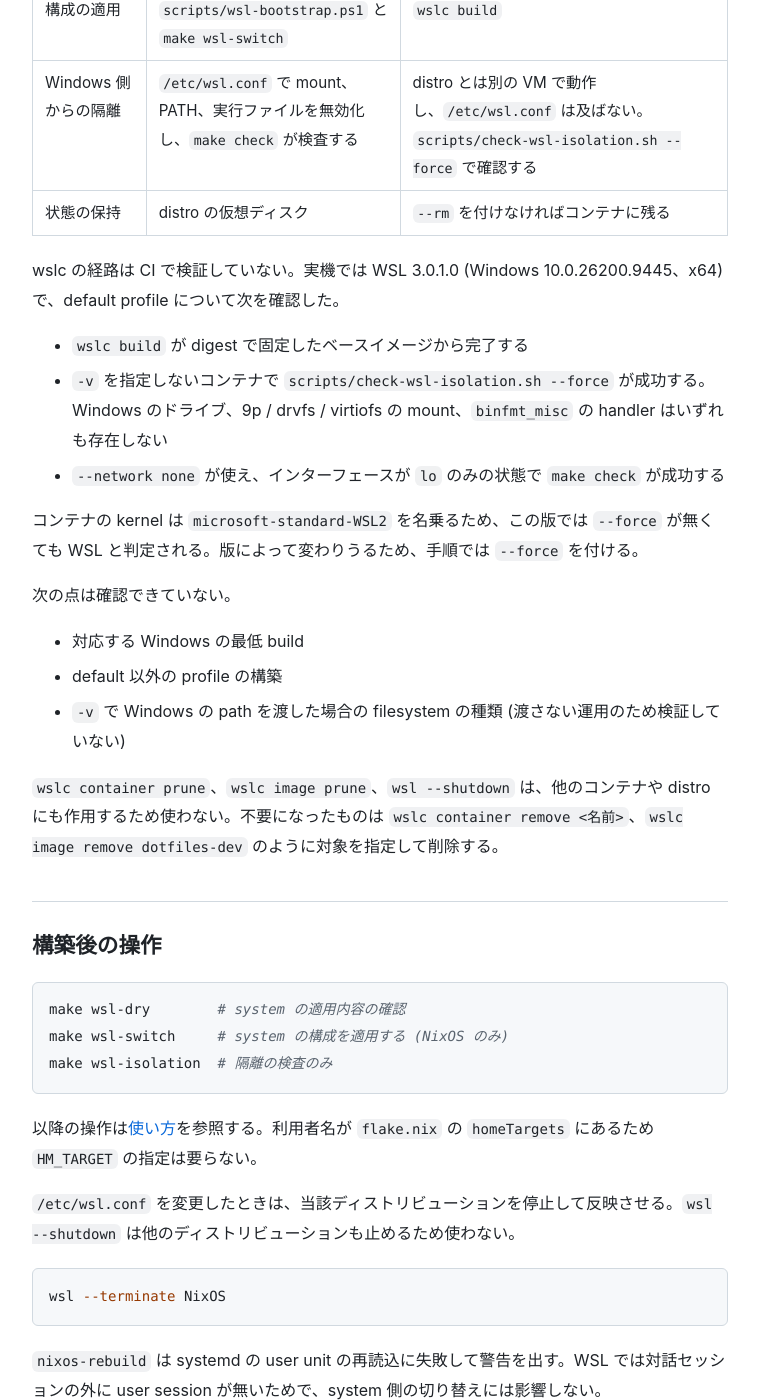
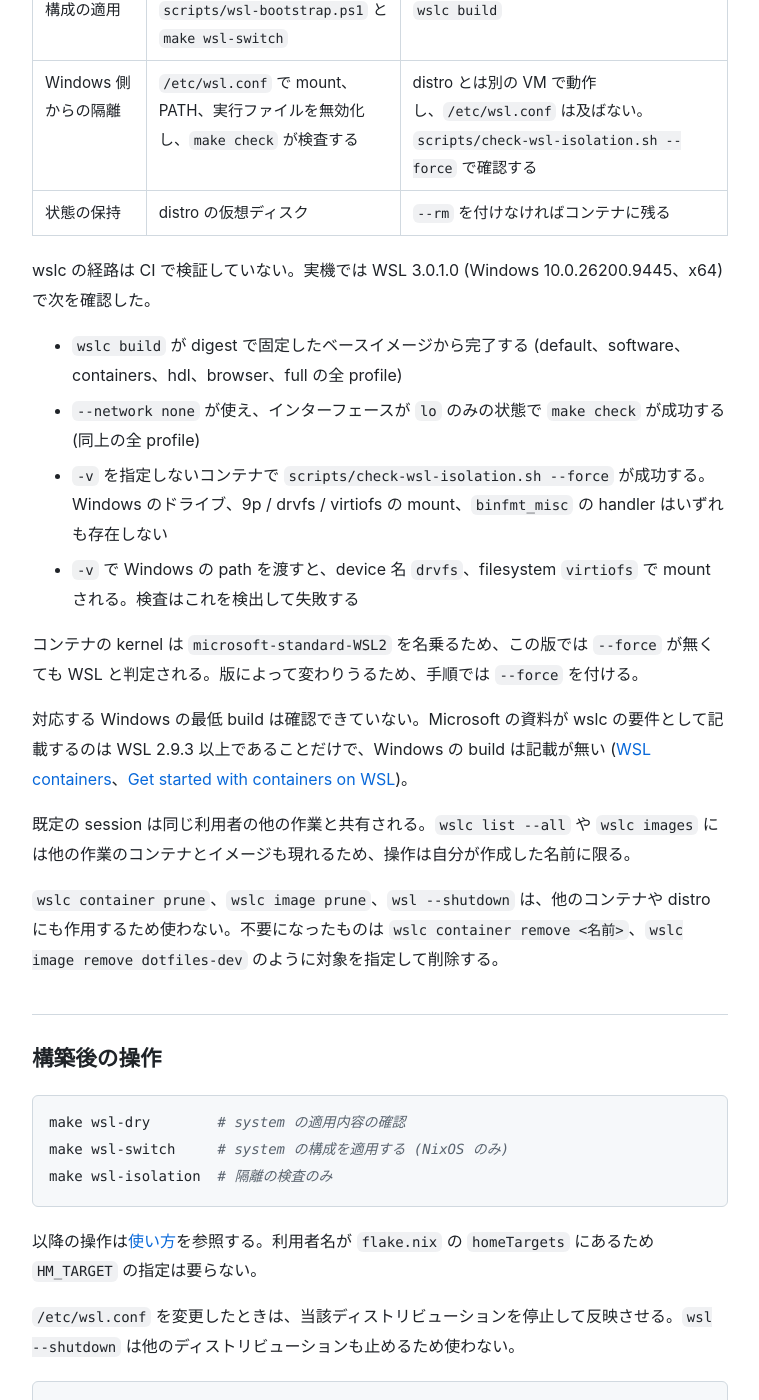
Before and after one commit to sabas0ba/dotfiles, a Jekyll site: the page built from docs/windows.md, in a window 1280 px wide and 1400 px high, scrolled down 4791 px. Shown: the whole window, without its empty margins (260-1019 px from the left). Built offline with Jekyll 4.4.1, drawn with Linux system fonts in a browser that asks for light colours; our own code applies the rules of GitHub Pages for plain Markdown files.

Commit message:
docs: record wslc results for all profiles and bind mounts
All toolchain profiles build and pass offline make check on WSL 3.0.1.0.
A Windows path passed with -v is mounted as virtiofs and the isolation
check rejects it. Microsoft documents only the WSL version requirement.

Co-Authored-By: Claude Opus 5.5 <noreply@anthropic.com>

```diff
--- a/docs/windows.md
+++ b/docs/windows.md
@@ -117,19 +117,18 @@ git ls-files --eol nix/packages.nix
 | Windows 側からの隔離 | `/etc/wsl.conf` で mount、PATH、実行ファイルを無効化し、`make check` が検査する | distro とは別の VM で動作し、`/etc/wsl.conf` は及ばない。`scripts/check-wsl-isolation.sh --force` で確認する |
 | 状態の保持 | distro の仮想ディスク | `--rm` を付けなければコンテナに残る |
 
-wslc の経路は CI で検証していない。実機では WSL 3.0.1.0 (Windows 10.0.26200.9445、x64) で、default profile について次を確認した。
+wslc の経路は CI で検証していない。実機では WSL 3.0.1.0 (Windows 10.0.26200.9445、x64) で次を確認した。
 
-- `wslc build` が digest で固定したベースイメージから完了する
+- `wslc build` が digest で固定したベースイメージから完了する (default、software、containers、hdl、browser、full の全 profile)
+- `--network none` が使え、インターフェースが `lo` のみの状態で `make check` が成功する (同上の全 profile)
 - `-v` を指定しないコンテナで `scripts/check-wsl-isolation.sh --force` が成功する。Windows のドライブ、9p / drvfs / virtiofs の mount、`binfmt_misc` の handler はいずれも存在しない
-- `--network none` が使え、インターフェースが `lo` のみの状態で `make check` が成功する
+- `-v` で Windows の path を渡すと、device 名 `drvfs`、filesystem `virtiofs` で mount される。検査はこれを検出して失敗する
 
 コンテナの kernel は `microsoft-standard-WSL2` を名乗るため、この版では `--force` が無くても WSL と判定される。版によって変わりうるため、手順では `--force` を付ける。
 
-次の点は確認できていない。
+対応する Windows の最低 build は確認できていない。Microsoft の資料が wslc の要件として記載するのは WSL 2.9.3 以上であることだけで、Windows の build は記載が無い ([WSL containers](https://learn.microsoft.com/windows/wsl/wsl-container)、[Get started with containers on WSL](https://learn.microsoft.com/windows/wsl/tutorials/wsl-containers))。
 
-- 対応する Windows の最低 build
-- default 以外の profile の構築
-- `-v` で Windows の path を渡した場合の filesystem の種類 (渡さない運用のため検証していない)
+既定の session は同じ利用者の他の作業と共有される。`wslc list --all` や `wslc images` には他の作業のコンテナとイメージも現れるため、操作は自分が作成した名前に限る。
 
 `wslc container prune`、`wslc image prune`、`wsl --shutdown` は、他のコンテナや distro にも作用するため使わない。不要になったものは `wslc container remove <名前>`、`wslc image remove dotfiles-dev` のように対象を指定して削除する。
 
```
Also changed, not shown: 1 other file.
